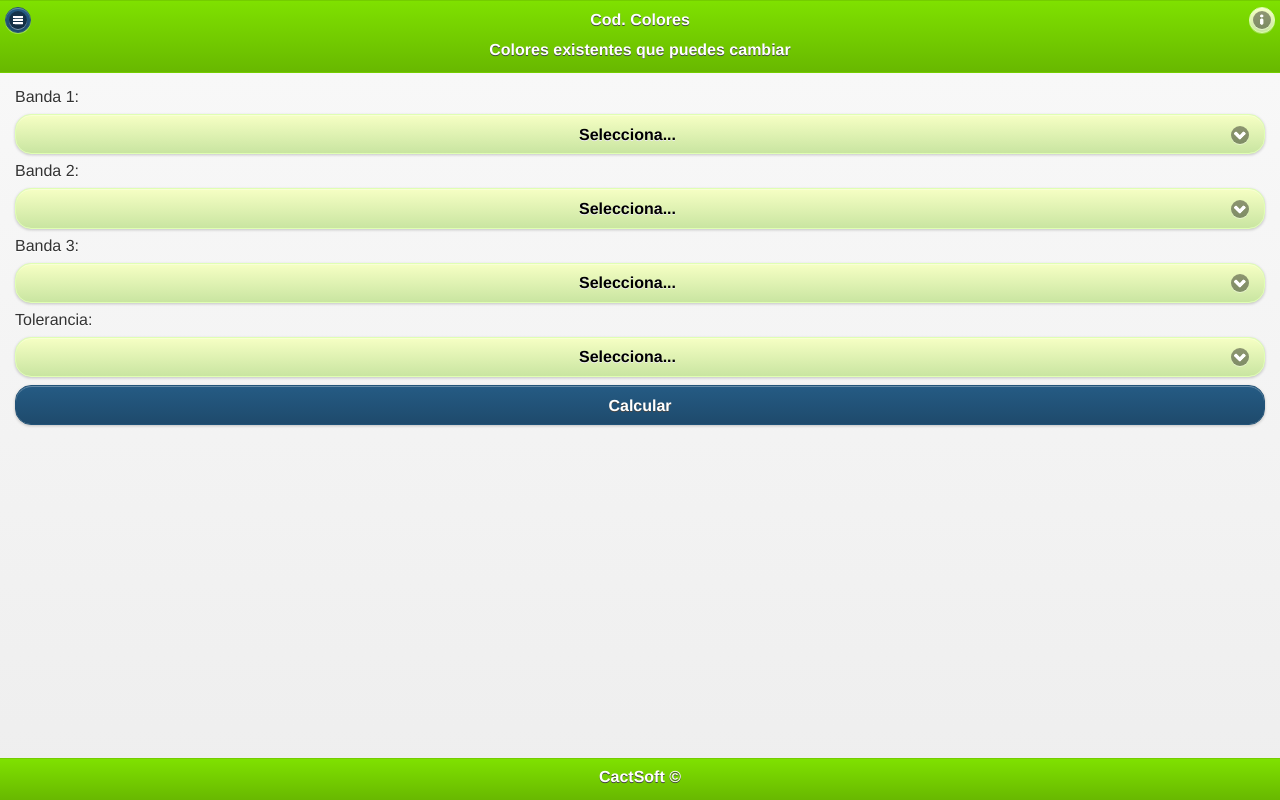
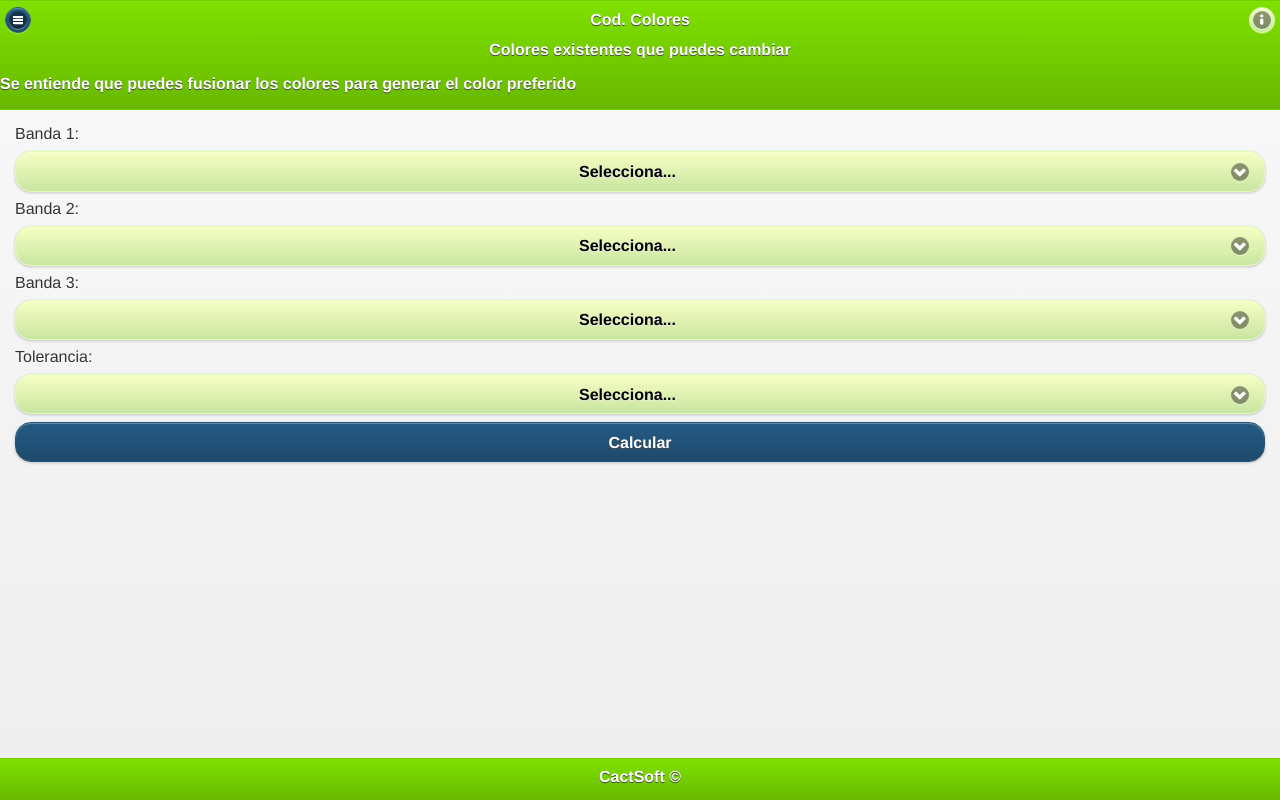
Before and after one commit to ExamenJuanYKaren/CodigoColoresJuanKaren, a plain HTML site: page index.html in a window 1280 px wide. Drawn offline with Linux system fonts and the light colour scheme.

Commit message:
se agrego un parrafo despues del titulo

```diff
--- a/index.html
+++ b/index.html
@@ -15,6 +15,7 @@
         <a href="" data-icon="bars" data-iconpos="notext" data-theme="b">Menú</a>
    	   	<h1>Cod. Colores</h1>
    	   	<h3>Colores existentes que puedes cambiar</h3>
+   	   	<p>Se entiende que puedes fusionar los colores para generar el color preferido </p>
         <a href="#info" data-icon="info" data-iconpos="notext">Info</a>
         <!--check
         plus
```
